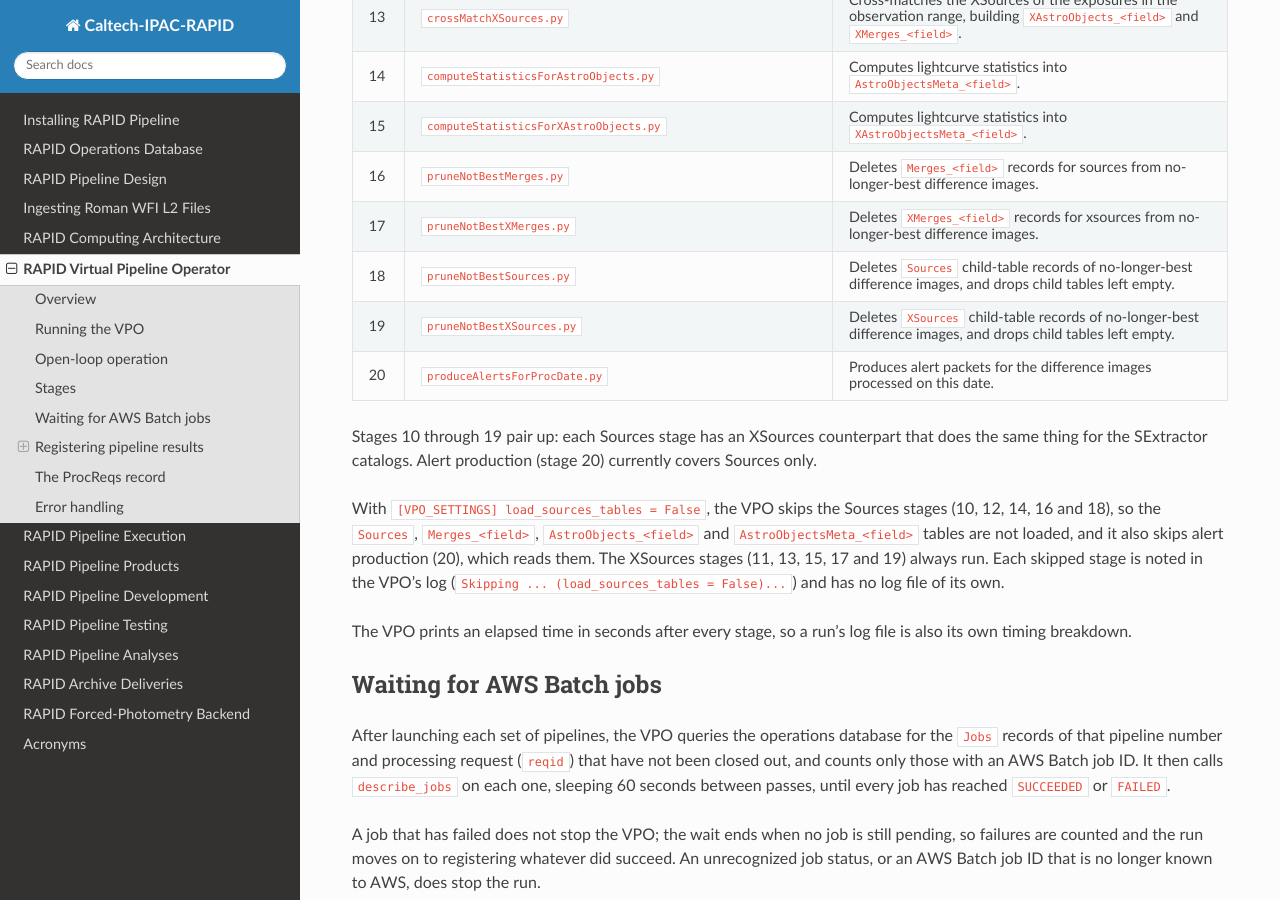
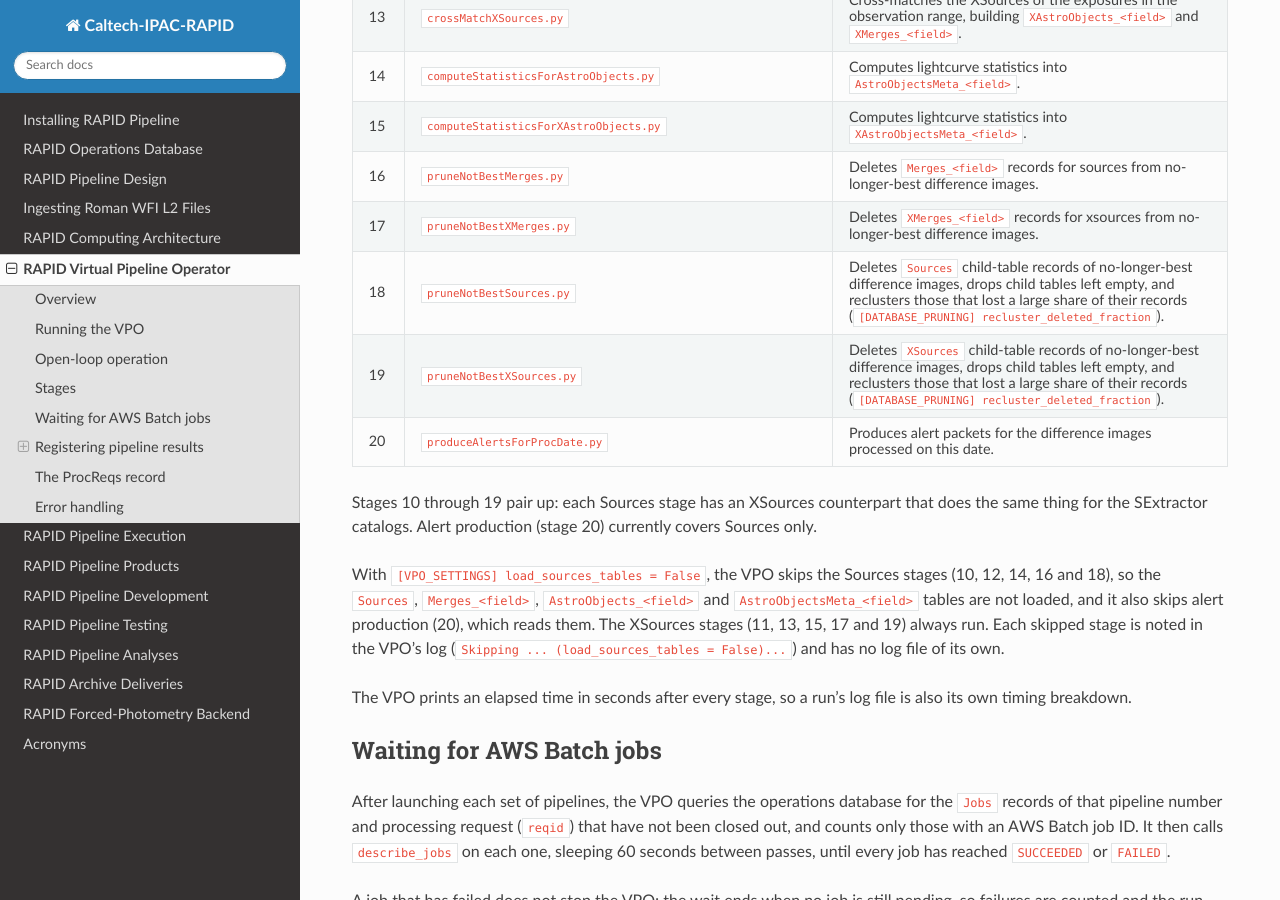
Before and after one commit to Caltech-IPAC/rapid, a Sphinx documentation site: the page built from docs/source/ops/vpo.rst, in a window 1280 px wide and 900 px high, scrolled down 5514 px. Built offline with Sphinx 7.4.7 and the Read the Docs theme 3.1.0, drawn with Linux system fonts in a browser that asks for light colours; the version number could not be read and is left out.

Commit message:
vpo.rst, bulk_run.rst: stages 18 and 19 recluster heavily pruned tables
Co-Authored-By: Claude Opus 5.5 (1M context) <noreply@anthropic.com>

```diff
--- a/docs/source/ops/bulk_run.rst
+++ b/docs/source/ops/bulk_run.rst
@@ -72,10 +72,12 @@ Follow the stages in order and do not omit any, since each relies on all the pre
      - Deletes ``XMerges_<field>`` records of no-longer-best difference images.
    * - 18
      - ``pruneNotBestSources.py``
-     - Deletes ``Sources`` child-table records of no-longer-best difference images.
+     - Deletes ``Sources`` child-table records of no-longer-best difference images, and
+       reclusters tables that lost a large share of their records.
    * - 19
      - ``pruneNotBestXSources.py``
-     - Deletes ``XSources`` child-table records of no-longer-best difference images.
+     - Deletes ``XSources`` child-table records of no-longer-best difference images, and
+       reclusters tables that lost a large share of their records.
    * - 20
      - ``produceAlertsForProcDate.py``
      - Produces alert packets for the difference images processed on the processing date.
--- a/docs/source/ops/vpo.rst
+++ b/docs/source/ops/vpo.rst
@@ -340,12 +340,14 @@ log file in the working directory named after the stage, the processing date and
        images.
    * - 18
      - ``pruneNotBestSources.py``
-     - Deletes ``Sources`` child-table records of no-longer-best difference images, and drops
-       child tables left empty.
+     - Deletes ``Sources`` child-table records of no-longer-best difference images, drops
+       child tables left empty, and reclusters those that lost a large share of their records
+       (``[DATABASE_PRUNING] recluster_deleted_fraction``).
    * - 19
      - ``pruneNotBestXSources.py``
-     - Deletes ``XSources`` child-table records of no-longer-best difference images, and drops
-       child tables left empty.
+     - Deletes ``XSources`` child-table records of no-longer-best difference images, drops
+       child tables left empty, and reclusters those that lost a large share of their records
+       (``[DATABASE_PRUNING] recluster_deleted_fraction``).
    * - 20
      - ``produceAlertsForProcDate.py``
      - Produces alert packets for the difference images processed on this date.
```
